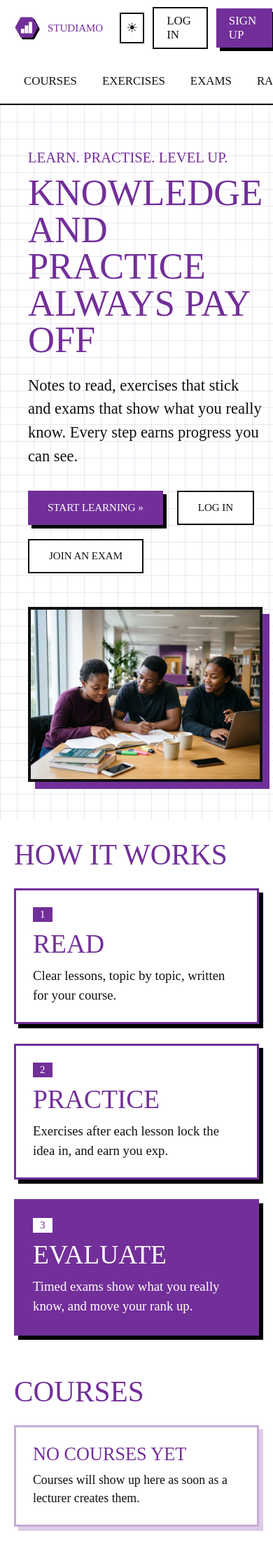
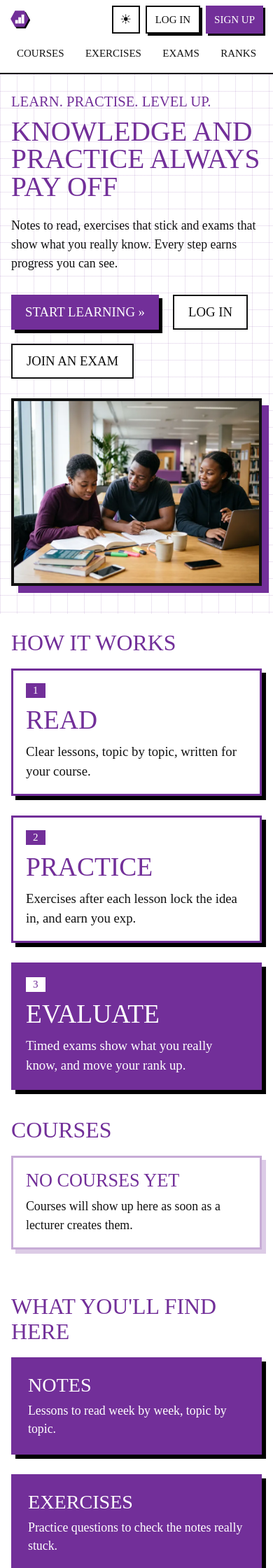
Before and after one commit to yvesdylane/studiamo, a Flask app: page / in a window 390 px wide. Shown: the top 2240 px of the page at 70% size. Run offline with Flask 3, Linux system fonts and the light colour scheme; parts of the project's set-up code (start-up, migrations or seed data) failed here and were passed over; some libraries are stand-ins or nearby versions; some web fonts are replaced.

Commit message:
Make pages responsive on phones and tablets; credit Code Alchemists
Co-Authored-By: Claude Opus 5.5 <noreply@anthropic.com>

```diff
--- a/src/static/css/studiamo.css
+++ b/src/static/css/studiamo.css
@@ -110,6 +110,7 @@ a{color:inherit;text-decoration:none}p{margin:0}
 .footer .cols{display:grid;grid-template-columns:1.4fr 1fr 1fr;gap:40px;padding:44px 40px}
 .footer .cols a{display:block;font-size:1.125rem;color:var(--purple);padding:3px 0}
 .footer .base{border-top:1px solid var(--muted);padding:14px 40px;display:flex;justify-content:space-between;font-size:0.9375rem}
+.footer .credit{color:var(--accent-text);font-weight:700}
 
 @media (max-width:1000px){
   .nav{height:auto;flex-wrap:wrap;padding:10px 20px}
@@ -378,3 +379,78 @@ html[data-theme="dark"] img{opacity:.92}
 .guard-rules li{margin-bottom:6px}
 body.guard-blocked #take{visibility:hidden}
 body.guard-blocked{overflow:hidden}
+
+/* ---------- tablets and phones ----------
+   Many pages set their grids and spacing inline (style="…"), so the rules that
+   undo them for small screens need !important. Classes: .band, .pad (home and
+   verify sections), .course-stats (learn/course.html), .reader.guide (studio guide). */
+.bar > *,.split > *,.hero > *{min-width:0}  /* grid columns may shrink below their content (code blocks scroll instead) */
+main pre{max-width:100%;overflow-x:auto}
+@media (max-width:1000px){
+  .settings{grid-template-columns:1fr !important}
+  .settings .side{position:static;max-height:none}
+  .settings .side ul{display:flex;flex-wrap:wrap;gap:6px}
+  .band{padding:40px 20px 48px !important}
+  .pad{padding:40px 20px 48px !important}
+  .course-stats{grid-template-columns:1fr 1fr !important}
+  .course-stats > :first-child{grid-column:1 / -1}
+  .wrap{padding:28px 20px 0}
+}
+@media (max-width:800px){
+  .reader.guide{grid-template-columns:1fr !important}
+}
+@media (max-width:600px){
+  /* header: logo, theme and account on one line, the four sections under it */
+  .bar{gap:8px 10px;padding:8px 14px;min-height:0}
+  .brand{font-size:1.375rem;gap:8px}
+  .brand svg{width:30px;height:28px}
+  .acct{gap:8px}
+  .acct .btn.s{font-size:1rem;padding:6px 12px;min-height:40px;box-shadow:3px 3px 0 var(--shadow)}
+  .themebtn{width:40px;height:40px}
+  .menu .avatar{font-size:1.125rem;padding:4px 10px;min-height:40px}
+  .menu-list{min-width:min(260px,calc(100vw - 28px))}
+  .mainnav{justify-content:space-between;gap:4px}
+  .mainlink{font-size:1rem;padding:6px 8px;min-height:40px}
+  .site-header .strip{flex-wrap:nowrap;overflow-x:auto;justify-content:flex-start;gap:6px 22px;font-size:1.0625rem;padding:2px 14px}
+  .site-header .strip a{white-space:nowrap}
+
+  /* page spacing and type */
+  .section{padding:0 16px 40px}
+  .section h2{font-size:2.125rem;margin-bottom:18px}
+  .wrap{padding:22px 16px 0}
+  .pagetitle{font-size:2.375rem}
+  .lead2{font-size:1.125rem}
+  .hero{padding:28px 16px 40px !important;gap:28px !important}
+  .hero h1{font-size:2.625rem !important}
+  .hero p[style*="1.5rem"]{font-size:1.1875rem !important}
+  .band{padding:32px 16px 40px !important;margin-bottom:40px !important}
+  .band h2{font-size:2.125rem !important}
+  .pad{padding:28px 16px 40px !important}
+  .auth,.topbar{padding-left:16px;padding-right:16px}
+  .auth{padding-top:24px;gap:28px}
+  .panel{padding:24px}
+  .panel ul{font-size:1.125rem}
+  .formcard{padding:20px;box-shadow:6px 6px 0 var(--purple)}
+  .formcard h2{font-size:2.125rem}
+  .card{padding:18px}
+  .btn{font-size:1.25rem;padding:12px 20px}
+  .flash{margin:14px 16px 0}
+  .course-stats{grid-template-columns:1fr !important;gap:14px !important}
+  .stat .big{font-size:2.25rem}
+  .lobby-hero{padding:16px 16px 8px !important}
+  .lobby-two{padding-left:16px;padding-right:16px}
+  .player-card{padding:18px}
+  .case{grid-template-columns:1fr !important}
+  .ed-modes{align-self:stretch}
+  .ed-modes button{flex:1;padding:8px 10px}
+  .toasts{left:14px;right:14px;max-width:none}
+  .guard-card{box-shadow:6px 6px 0 var(--shadow)}
+
+  /* footer */
+  .footer .cols{padding:32px 16px;gap:28px}
+  .footer .cols p.d[style*="2rem"]{font-size:1.625rem !important}
+  .footer .base{padding:14px 16px;flex-direction:column;gap:8px}
+}
+@media (max-width:400px){
+  .brand span{display:none}  /* the logo alone; the link keeps its "Studiamo, home" label */
+}
--- a/src/templates/auth/verify.html
+++ b/src/templates/auth/verify.html
@@ -1,7 +1,7 @@
 {% extends "base.html" %}
 {% block title %}Verify your email{% endblock %}
 {% block content %}
-<section class="grid" style="padding:56px 40px 64px">
+<section class="grid pad" style="padding:56px 40px 64px">
 <div class="card formcard" style="max-width:680px;margin:0 auto">
 {% if state == "sent" %}
 <p class="d" style="font-size:1.25rem;color:var(--accent-text)">ONE LAST STEP</p>
--- a/src/templates/base.html
+++ b/src/templates/base.html
@@ -12,6 +12,7 @@
 </script>
 <meta name="color-scheme" content="light dark">
 <meta name="viewport" content="width=device-width, initial-scale=1">
+<meta name="author" content="Code Alchemists">
 <title>{% block title %}Studiamo{% endblock %} · Studiamo</title>
 <link rel="preconnect" href="https://fonts.googleapis.com">
 <link rel="preconnect" href="https://fonts.gstatic.com" crossorigin>
--- a/src/templates/home.html
+++ b/src/templates/home.html
@@ -60,7 +60,7 @@
 <article style="background:var(--purple);color:#fff;padding:24px;box-shadow:6px 6px 0 var(--shadow)"><h3 style="font-size:1.875rem">RANKS</h3><p style="font-size:1.1875rem;line-height:1.45;margin-top:8px">Earn exp, level up and climb from {{ ranks[0] }} to {{ ranks[-1] }}.</p></article>
 </div></section>
 
-<section style="background:var(--accent-soft);border-top:4px solid var(--purple);border-bottom:4px solid var(--purple);padding:48px 40px 56px;margin-bottom:56px"><div class="split" style="display:grid;grid-template-columns:1fr 1fr;gap:48px;align-items:center"><div><h2 style="font-size:2.75rem;color:var(--accent-text)">CODE QUESTIONS, TOO</h2><p style="font-size:1.375rem;line-height:1.55;margin:14px 0 24px">Programming courses include code questions: write the program, and it is checked against the expected output.</p>{% if not g.user %}<a class="btn" href="{{ url_for('auth.register') }}">CREATE MY ACCOUNT »</a>{% endif %}</div><section aria-label="Example code question" style="border:2px solid var(--ink);box-shadow:6px 6px 0 var(--purple);margin:18px 0"><div class="d" style="display:flex;justify-content:space-between;align-items:center;background:var(--ink);color:var(--bg);padding:6px 12px"><span>Example · JavaScript</span></div><pre class="mono" style="margin:0;padding:14px 18px;background:var(--code-bg)">const numbers = [1, 2, 3, 4, 5];
+<section class="band" style="background:var(--accent-soft);border-top:4px solid var(--purple);border-bottom:4px solid var(--purple);padding:48px 40px 56px;margin-bottom:56px"><div class="split" style="display:grid;grid-template-columns:1fr 1fr;gap:48px;align-items:center"><div><h2 style="font-size:2.75rem;color:var(--accent-text)">CODE QUESTIONS, TOO</h2><p style="font-size:1.375rem;line-height:1.55;margin:14px 0 24px">Programming courses include code questions: write the program, and it is checked against the expected output.</p>{% if not g.user %}<a class="btn" href="{{ url_for('auth.register') }}">CREATE MY ACCOUNT »</a>{% endif %}</div><section aria-label="Example code question" style="border:2px solid var(--ink);box-shadow:6px 6px 0 var(--purple);margin:18px 0"><div class="d" style="display:flex;justify-content:space-between;align-items:center;background:var(--ink);color:var(--bg);padding:6px 12px"><span>Example · JavaScript</span></div><pre class="mono" style="margin:0;padding:14px 18px;background:var(--code-bg)">const numbers = [1, 2, 3, 4, 5];
 console.log(numbers.map(n =&gt; n * 2));</pre><p class="lab" style="padding:8px 18px 0;font-size:0.8125rem">EXPECTED OUTPUT</p><p class="mono" style="padding:0 18px 12px">[2,4,6,8,10]</p></section></div></section>
 
 <section class="section" id="faq"><h2>QUESTIONS?</h2><div style="display:flex;flex-direction:column;gap:16px;max-width:900px">
--- a/src/templates/learn/course.html
+++ b/src/templates/learn/course.html
@@ -8,7 +8,7 @@
 {% if editor %}<a class="btn s" href="{{ url_for('studio.course', course_id=course.id) }}">EDIT IN STUDIO »</a>{% endif %}
 </div>
 {% if cp %}
-<div class="card" style="margin:8px 0 28px;display:grid;grid-template-columns:2fr 1fr 1fr 1fr;gap:24px;align-items:center">
+<div class="card course-stats" style="margin:8px 0 28px;display:grid;grid-template-columns:2fr 1fr 1fr 1fr;gap:24px;align-items:center">
 <div class="stat"><span class="small">COURSE PROGRESS</span><div class="meter" role="img" aria-label="{{ cp.completion_pct|round|int }}% done"><i style="width:{{ cp.completion_pct }}%"></i></div><span class="small">{{ cp.completion_pct|round|int }}% of notes and exercises done</span></div>
 <div class="stat"><span class="big">{{ cp.notes_completed }}/{{ cp.notes_total }}</span><span class="small">notes read</span></div>
 <div class="stat"><span class="big">{{ cp.exercises_done }}/{{ cp.exercises_total }}</span><span class="small">exercises done</span></div>
--- a/src/templates/partials/footer.html
+++ b/src/templates/partials/footer.html
@@ -4,5 +4,5 @@
 <nav aria-label="Explore"><p class="d" style="font-size:1.25rem;margin-bottom:8px">EXPLORE</p><a href="{{ url_for('pages.home') }}#courses">Tutorials</a><a href="{{ url_for('pages.home') }}#courses">Exercise</a><a href="{{ url_for('pages.home') }}#courses">Exams</a>{% if not g.user %}<a href="{{ url_for('auth.login') }}">Log in</a><a href="{{ url_for('auth.register') }}">Create an account</a>{% endif %}</nav>
 <nav aria-label="Courses"><p class="d" style="font-size:1.25rem;margin-bottom:8px">COURSES</p>{% for c in nav_courses() %}<a href="{{ url_for('pages.home') }}#course-{{ c.id }}">{{ c.title }}</a>{% else %}<p style="font-size:1.0625rem;color:var(--muted)">Courses will appear here.</p>{% endfor %}</nav>
 </div>
-<div class="base"><span>© 2026 Knowledge and practice always pay off</span><a class="d" href="#top" style="color:var(--accent-text);font-size:1.0625rem">BACK TO TOP ↑</a></div>
+<div class="base"><span>© 2026 Knowledge and practice always pay off · Built by <strong class="credit">Code Alchemists</strong></span><a class="d" href="#top" style="color:var(--accent-text);font-size:1.0625rem">BACK TO TOP ↑</a></div>
 </footer>
--- a/src/templates/studio/guide.html
+++ b/src/templates/studio/guide.html
@@ -2,7 +2,7 @@
 {% block title %}Studiamo Markdown guide{% endblock %}
 {% block head %}<link rel="stylesheet" href="{{ url_for('static', filename='css/smd.css') }}">{% endblock %}
 {% block content %}
-<div class="reader" style="grid-template-columns:minmax(0,1fr) 240px">
+<div class="reader guide" style="grid-template-columns:minmax(0,1fr) 240px">
 <article><p class="crumbs"><a href="{{ url_for('studio.index') }}">STUDIO</a> / GUIDE</p><div class="prose">{{ page.html|safe }}</div></article>
 <nav class="side" aria-label="On this page"><h2>ON THIS PAGE</h2><ul>{% for id, title in page.toc %}<li><a href="#{{ id }}">{{ title }}</a></li>{% endfor %}</ul></nav>
 </div>
```
